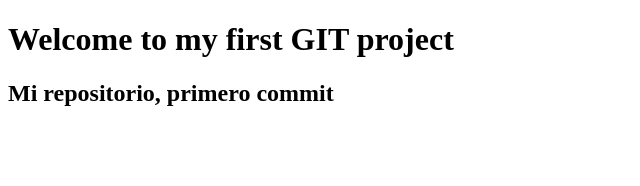
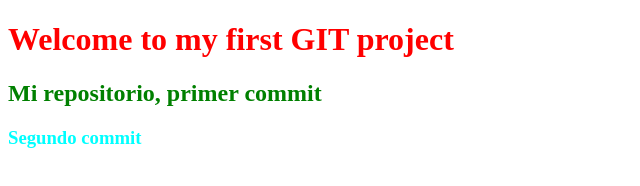
Before and after one commit to fminond/comision-martes, a plain HTML site: page index.html in a window 1280 px wide. Shown: the whole page, without its empty margins (0-640 px from the left). Drawn offline with Linux system fonts and the light colour scheme.

Commit message:
Segundo Commit

```diff
--- /dev/null
+++ b/estilo.css
@@ -0,0 +1,11 @@
+h1 {
+    color: red;
+}
+
+h2  {
+    color: green;
+}
+
+h3 {
+    color: aqua;
+}
--- a/index.html
+++ b/index.html
@@ -3,10 +3,11 @@
     <head>
         <meta charset="utf-8"/>
         <title> GIT</title>
-        <link rel="stylesheet" href="estilos.css"/>
+        <link rel="stylesheet" href="estilo.css"/>
     </head>
     <header>
         <h1><strong>Welcome to my first GIT project</strong></h1>
-        <h2>Mi repositorio, primero commit</h2>
+        <h2>Mi repositorio, primer commit</h2>
+        <h3>Segundo commit</h3>
 
     </header>
```
